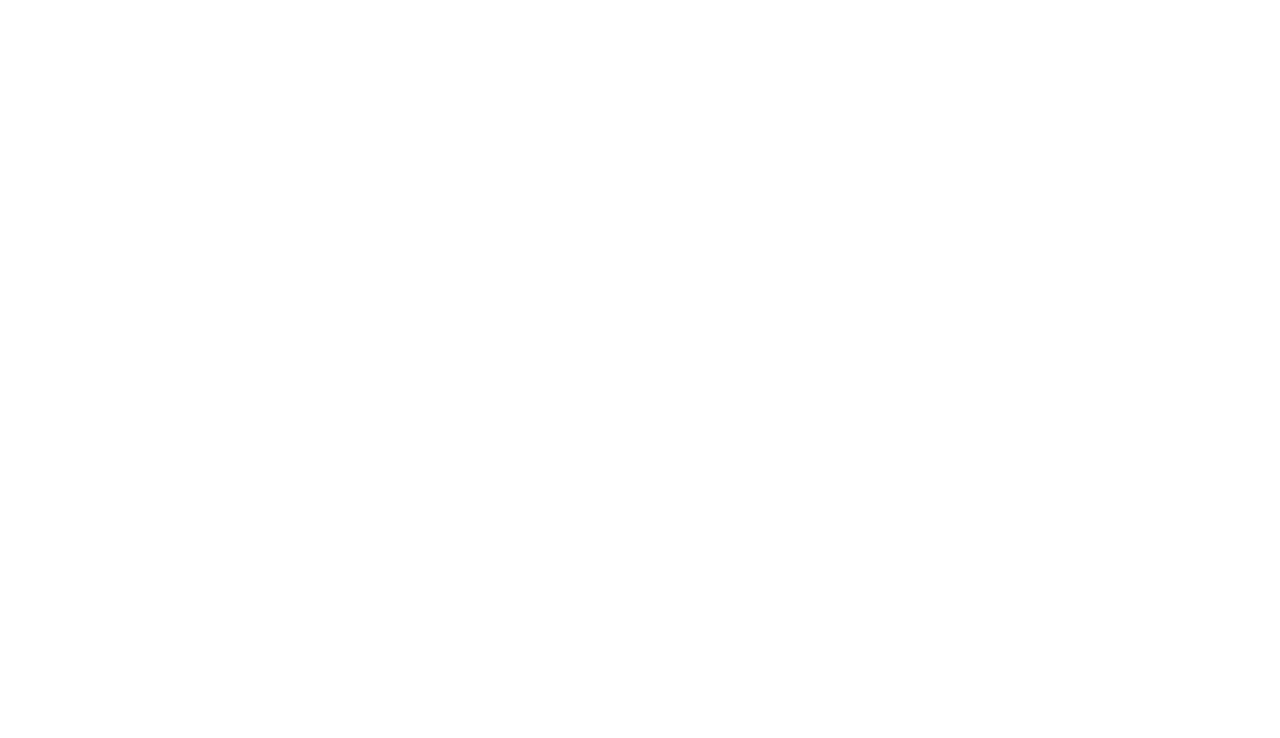
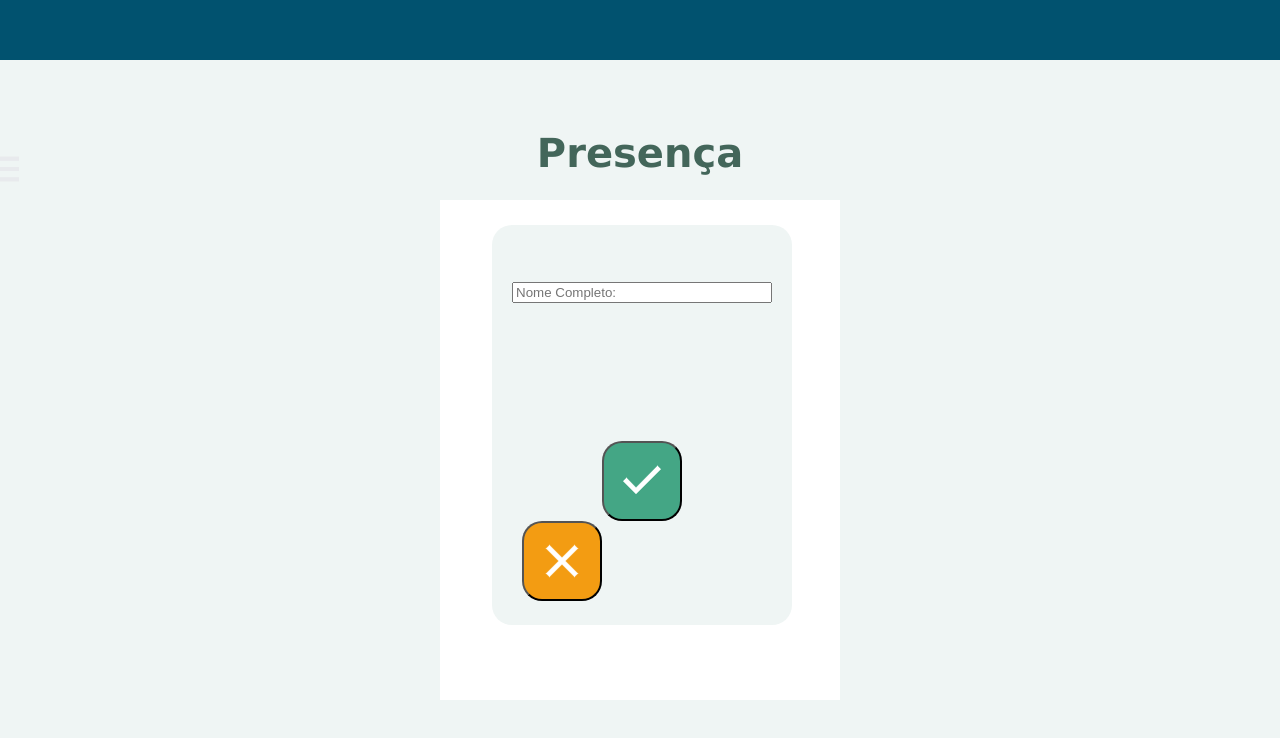
Before and after one commit to gabrielfreire8/projetoComputa--oEmEnuvem, an Angular app in the folder frontend/: page /tela8 in a window 1280 px wide. Before the commit this address led to /. Shown: the top 738 px of the page. Built offline with nearby package versions, Linux system fonts and the light colour scheme.

Commit message:
Tela 8
sei si

```diff
--- a/frontend/src/app/app-routing.module.ts
+++ b/frontend/src/app/app-routing.module.ts
@@ -7,6 +7,7 @@
 import { Tela6Component } from './componentes/tela6/tela6.component';
 import { Tela4Component } from './componentes/tela4/tela4.component';
 import { Tela5Component } from './componentes/tela5/tela5.component';
+import { Tela8Component } from './componentes/tela8/tela8.component';
 
 
 const routes: Routes = [
@@ -42,6 +43,10 @@
   {
     path:"tela5",
     component: Tela5Component
+  },
+  {
+    path:"tela8",
+    component: Tela8Component
   }
 ];
 
--- a/frontend/src/app/app.module.ts
+++ b/frontend/src/app/app.module.ts
@@ -11,6 +11,7 @@
 import { Tela6Component } from './componentes/tela6/tela6.component';
 import { Tela4Component } from './componentes/tela4/tela4.component';
 import { Tela5Component } from './componentes/tela5/tela5.component';
+import { Tela8Component } from './componentes/tela8/tela8.component';
 
 @NgModule({
   declarations: [
@@ -21,7 +22,8 @@
     Tela6Component,
     Tela7Component,
     Tela4Component,
-    Tela5Component
+    Tela5Component,
+    Tela8Component
   ],
   imports: [
     BrowserModule,
--- a/frontend/src/app/componentes/tela2/tela2.component.css
+++ b/frontend/src/app/componentes/tela2/tela2.component.css
@@ -82,20 +82,23 @@
 
 
 .BotPrincipal{
-  display: inline;
+  display: inline-block;
+  vertical-align: top;
   width: 250px;
   height: 20vh;
   border-radius: 30px;
   background-color: #44A685;
   color: #fff;
-  font-size: medium;
-  font-weight: bold;
-  margin: 40px;
+  font-size:larger;
+  font-weight: bolder;
+  margin: 15px;
   justify-content: center;
   align-items: center;
   margin-top: 300px;
   box-shadow: 5px 5px 10px rgba(0, 0, 0, 0.3);
 }
+
+
 
 
   .button{
--- a/frontend/src/app/componentes/tela2/tela2.component.html
+++ b/frontend/src/app/componentes/tela2/tela2.component.html
@@ -21,6 +21,7 @@
             <button routerLink="/tela4" class="BotPrincipal" id="cadPart">Cadastrar Participantes</button>
             <button routerLink="/tela7" class="BotPrincipal" id="createAtiv">Criar Atividades</button>
             <button routerLink="/tela5" class="BotPrincipal" id="alterData">Alterar Dados do Participante </button>
+            <button routerLink="/tela8" class="BotPrincipal" id="chamada">Lista de Chamada </button>
         </div>
     <img class="imgsPrinci" id="logoAvante" src="../../../assets/imagens/avante.png" alt="logoAvante">
   </aside>
--- a/frontend/src/app/componentes/tela7/tela7.component.html
+++ b/frontend/src/app/componentes/tela7/tela7.component.html
@@ -24,7 +24,7 @@
         </div>
         <div class="calendario">
           <div class="header">
-            <button id="anterior"><</button>
+            <button id="anterior"></button>
             <h2 id="mesesCalen">Setembro</h2>
             <button id="sucessor">></button>
           </div>
--- /dev/null
+++ b/frontend/src/app/componentes/tela8/tela8.component.css
@@ -0,0 +1,414 @@
+*{
+
+    margin: 0;
+    box-sizing: border-box;
+  }
+  main{
+    display: flex;
+    text-align: center;
+    justify-content: center;
+    justify-items: center;
+    max-width: 100%;
+    max-height: 100%;
+    background-color: #01526F;
+
+  }
+
+  #divisor-line{
+    width: 80%;
+    border: 1.5px solid #fff;
+
+  }
+
+  section{
+    display:grid;
+    flex-direction: column;
+    width: 27vw;
+    height: 100vh;
+    place-items: center;
+    background-color: #01526F;
+    box-shadow: -10px 10px 5px rgb(0, 0, 0, 0.3);
+    gap: 10px;
+  }
+
+  #presentUser h1{
+    color: #fff;
+  }
+  #presentUser span{
+    color: #fff;
+  }
+  #presentUser{
+    text-align: center;
+    margin-top: 50px;
+  }
+
+  .button{
+    color: #fff;
+    background-color: #44A685;
+    border-radius: 15px;
+    border-color: #ffffff;
+    box-shadow: none;
+
+  }
+
+
+  #img_princi{
+    width: 20vh;
+    right: 20vh;
+  }
+  #string_pjb{
+    width: 20vh;
+    right: 20vh;
+  }
+
+
+
+  aside{
+    display: flex;
+    justify-content: center;
+    text-align: center;
+    background-color: #EFF5F4;
+    width: 100vw;
+    height: 100vh;
+
+  }
+
+  #buttons{
+    margin-top: 20%;
+    align-items: center;
+    display: flex;
+    flex-direction: column;
+
+  }
+
+    .button{
+        margin-bottom: 10px;
+        width: 200px;
+        height: 60px;
+        font-size:medium;
+        font-weight: bold;
+    }
+
+    section{
+        display: flex;
+        flex-direction: column;
+        align-items: center;
+    }
+
+    #btnVolt{
+
+      align-items: center;
+        position: fixed;
+        left: 25%;
+        padding: 10px 20px;
+        font-size: 16px;
+        border: none;
+        color: #fff;
+        background-color: #44A685;
+        border-radius: 15px;
+        border-color: #ffffff;
+        bottom: 90%;
+    }
+    .calendario {
+      display:block;
+      position: absolute;
+      background-color: #ffffff;
+      box-shadow: 0 2px 10px rgba(0, 0, 0, 0.1);
+      width: 700px;
+      height: 440px;
+      bottom: 0;
+  }
+
+  #perAside{
+    position: absolute;
+    text-align: left;
+    padding: 20px;
+    top: 5%;
+    left:7%;
+    padding-top: 20px;
+    border-radius: 20px;
+    background-color: #EFF5F4;
+    height: 250px;
+    width: 670px;
+  }
+
+  .perguntasAside{
+    background-color: #EFF5F4;
+  }
+
+
+  #mudar{
+    display: flex;
+    justify-content: space-between;
+    position: absolute;
+    top: 17%;
+    left: 83%;
+    flex-direction: column;
+    gap: 10px;
+
+  }
+
+
+  .header {
+      background-color: #01526F;
+      color: white;
+      text-align: center;
+      padding: 10px;
+      border-top-left-radius: 7px;
+      border-top-right-radius: 8px;
+      width: 100%;
+      display: flex;
+      justify-content: center;
+      gap: 20px;
+
+  }
+
+  #anterior{
+    width: 40px;
+    height: 30px;
+  }
+
+  #sucessor{
+    width: 40px;
+    height: 30px;
+  }
+
+  .dias, .semanas {
+      display: grid;
+      grid-template-columns: repeat(7, 1fr);
+  }
+
+  .dia {
+      padding: 15px;
+      text-align: center;
+  }
+
+  .dia.vazio {
+      background-color: #f9f9f9;
+  }
+
+  .dia:hover {
+      background-color: #e0e0e0;
+  }
+
+
+  #aproAtiv{
+    display: flex;
+    position: absolute;
+    margin-top: 70px;
+    font-size: 250%;
+    font-family:'Lucida Sans', 'Lucida Sans Regular',
+    'Lucida Grande', 'Lucida Sans Unicode', Geneva, Verdana, sans-serif ;
+    color: #43665A;
+    justify-content: center;
+    justify-items: center;
+    font-weight: bold;
+  }
+
+  #nomeAtiv{
+    font-size: large;
+    border-color: #007BFF;
+    border-width: 0cap;
+    height: 50px;
+    width: 500px;
+    border-bottom: 2px solid #43665A;
+  }
+
+  #topoAtiv{
+    font-size: large;
+    border-color: #007BFF;
+    border-width: 0cap;
+    height: 50px;
+    width: 500px;
+    border-bottom: 2px solid #43665A;
+  }
+
+  #descAtiv{
+    font-size: large;
+    border-color: #007BFF;
+    border-width: 0cap;
+    height: 50px;
+    width: 500px;
+    border-bottom: 2px solid #43665A;
+  }
+
+  #dataCalen{
+    font-size: large;
+    border-color: #007BFF;
+    border-width: 0cap;
+    height: 50px;
+    width: 500px;
+    border-bottom: 2px solid #43665A;
+  }
+
+  #caixaAside{
+    padding-bottom: 500px;
+    height: 600px;
+    justify-content: center;
+    align-items: center;
+    background-color: #FFFFFF;
+    width: 800px;
+    position: absolute;
+    top: 130px;
+
+  }
+
+
+
+  #btnClose{
+    background-color: #f39c12;
+    background-position: center;
+    width: 80px;
+    height: 80px;
+    cursor: pointer;
+    border-radius: 20px;
+    text-align: center;
+    display: flex;
+    flex-direction: row;
+    align-items: center;
+
+  }
+
+
+
+  #btnCheck{
+    background-color: #44A685;
+    background-position: center;
+    width: 80px;
+    height: 80px;
+    cursor: pointer;
+    border-radius: 20px;
+
+
+  }
+
+  #menuInic{
+    display: none;
+  }
+
+
+
+
+  #als{
+    padding: 20px;
+  }
+
+  #menuInic{
+    display: none;
+  }
+
+
+  @media (max-width:1280px){
+
+    .button{
+      width: 200px;
+      height: 60px;
+      z-index: 1;
+      background-color: #44A685;
+      display: flex;
+      justify-content: center;
+      align-items: center;
+
+    }
+
+    #buttons{
+      width: 350px;
+    }
+
+    #presentUser{
+      visibility: hidden;
+    }
+
+    #aproAtiv{
+      white-space: nowrap;
+    }
+
+    aside{
+      padding-top: 25;
+      border-top : 60px solid #01526F;
+
+
+    }
+    .BotPrincipal{
+      flex-direction: column;
+      margin: 12px;
+    }
+
+
+    section{
+      width: 0%;
+      background-color: #01526F;
+      z-index: 1;
+
+    }
+    section:hover #buttons{
+      opacity: 1;
+      visibility: visible;
+    }
+
+    section:hover{
+      width: 350px;
+
+    }
+
+    #menuInic{
+      visibility: visible;
+      display: block;
+      width: 50px;
+    }
+
+    #divisor-line{
+      visibility: hidden;
+    }
+
+    #caixaAside{
+      position: fixed;
+      width: 400px;
+      top: 200px;
+      height: 250px;
+
+    }
+
+    #perAside{
+      width: 300px;
+      height: 400px;
+      display: grid;
+      grid-template-columns: 1fr;
+      grid-gap: 10px;
+      justify-content: center;
+      align-items: center;
+      left: 13%;
+    }
+
+    #nomeAtiv{
+      width: 270px;
+
+    }
+    #topoAtiv{
+      width: 270px;
+    }
+    #descAtiv{
+      width: 270px;
+    }
+    #dataCalen{
+      width: 270px;
+    }
+
+    #buttons{
+      opacity: 0;
+    }
+
+
+    #btnVolt{
+      opacity: 0;
+    }
+
+    #mudar{
+      position: relative;
+      text-align: center;
+      display: inline;
+      left: 0%;
+      margin: 10px;
+
+  }
+  }
--- /dev/null
+++ b/frontend/src/app/componentes/tela8/tela8.component.html
@@ -0,0 +1,31 @@
+<main>
+    <section>
+      <div id="presentUser">
+          <h1>Bem-vindo,</h1>
+          <span id="nomeUser">leticia</span>
+      </div>
+      <hr id="divisor-line">
+      <img  id="menuInic" src="../../../assets/imagens/menu.png" alt=""  >
+      <div id="buttons">
+          <button routerLink="" class="button" id="bt_ini">Página Inicial</button>
+          <button routerLink="/tela3" class="button" id="bt_calen">Calendário</button>
+          <button routerLink="/tela6" class="button" id="bt_ativ">Aprovar Atividades</button>
+          <button routerLink="" class="button" id="bt_sair">Sair</button>
+      </div>
+    </section>
+      <aside>
+          <div id="btnTela3">
+              <button routerLink="/tela2" class="botVolta" id="btnVolt">Voltar</button>
+          </div>
+          <p id="aproAtiv">Presença</p>
+          <div id="caixaAside">
+            <div  id="perAside" >
+                <input  type="text" name="" id="nomeComple" placeholder="Nome Completo:">
+            <div id="mudar">
+              <button id="btnCheck"><img src="../../../assets/imagens/check.png" alt=""></button>
+              <button id="btnClose"><img src="../../../assets/imagens/close.png" alt=""></button>
+            </div>
+            </div>
+              </div>
+    </aside>
+  </main>
```
Also changed, not shown: frontend/src/app/componentes/tela8/tela8.component.ts (added, +10 -0 lines), 1 other file (tests, documents, lock files or other folders).
